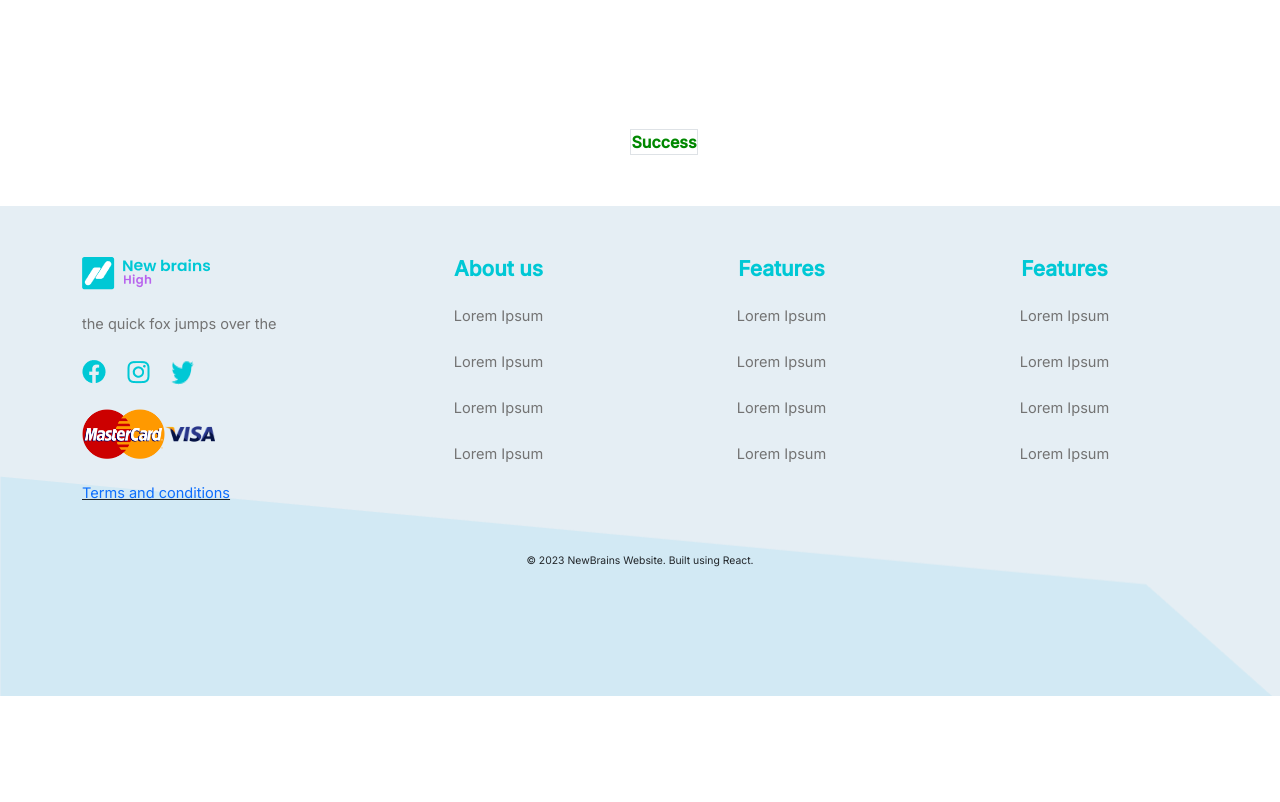
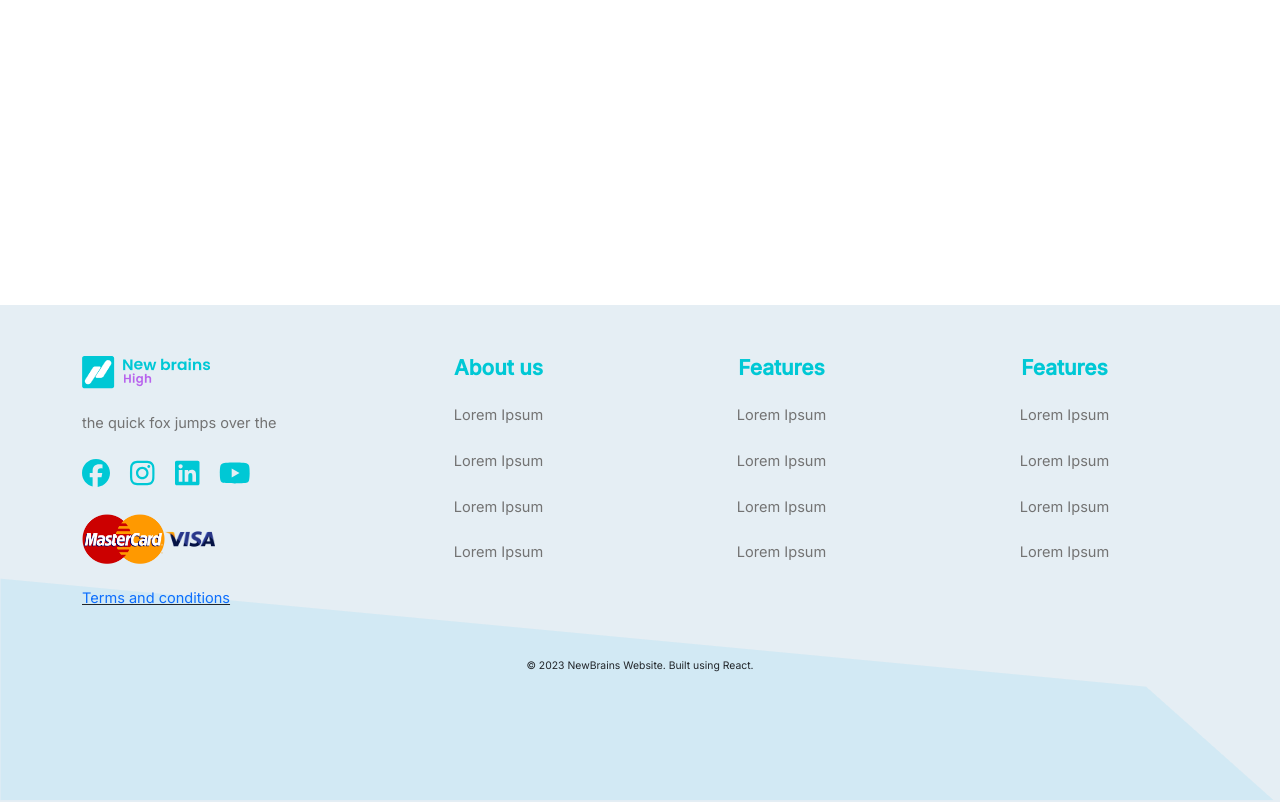
Before and after one commit to salem382/ReactJs_High_school, a React (Create React App) app: page / in a window 1280 px wide. Shown: the part 1940-2742 px from the top of the page. Before the commit the page ends 2636 px from the top, so only its background shows below. Built offline with nearby package versions, Linux system fonts and the light colour scheme; no server answers.

Commit message:
makeIcon

```diff
--- a/package.json
+++ b/package.json
@@ -4,6 +4,7 @@
   "private": true,
   "dependencies": {
     "@fortawesome/fontawesome-svg-core": "^6.2.1",
+    "@fortawesome/free-brands-svg-icons": "^6.3.0",
     "@fortawesome/free-regular-svg-icons": "^6.2.1",
     "@fortawesome/free-solid-svg-icons": "^6.2.1",
     "@fortawesome/react-fontawesome": "^0.2.0",
--- a/public/assets/locales/ar/translation.json
+++ b/public/assets/locales/ar/translation.json
@@ -101,7 +101,7 @@
   "home-info-feature-3-title": "تعلم باستمتاع",
   "home-info-feature-3-para": "Lorem ipsum dolor sit amet",
   "home-history-title": "تاريخنا",
-  "home-history-para": "Lorem ipsum dolor sit amet, consectetur dipiscing elit eius mod tempor incididunt ut labore Lorem ipsum dolor sit amet, consectetur dipiscing elit eius mod tempor incididunt ut laboreLorem ipsum dolor sit amet, consectetur dipiscing elit eius mod unt ut laboreLorem ipsum dolor sit amet, consectetur dipiscing elit eius mod unt ut laboreLorem ipsum dolor sit amet, co",
+  "home-history-para": "نحن عبارة عن منصة تعليمية تهدف إلى شرح وتبسيط جميع مناهج المدارس المختلفة بشكل كامل إلى مواد سهلة للغاية باستخدام أحدث طرق العرض والتعلم الإلكتروني. أنواع الأسئلة خاصة MCQ. يتم اختيار الأسئلة يدويًا واستخلاصها من المناهج العامة والامتحانات الأخيرة لجميع الولايات والبلد بأكمله ، وهذا سيساعد طلابنا الأحباء في الحصول على درجات ممتازة دون أي تمويل.",
   "home-conv-title-main": "لنبدأ المحادثة",
   "home-conv-title-1": "الحساب",
   "home-conv-para-1": "Contact@newbrains-eg.com",
--- a/public/assets/locales/en/translation.json
+++ b/public/assets/locales/en/translation.json
@@ -101,7 +101,7 @@
   "home-info-feature-3-title": "Enjoy learning",
   "home-info-feature-3-para": "Lorem ipsum dolor sit amet",
   "home-history-title": "Our History",
-  "home-history-para": "Lorem ipsum dolor sit amet, consectetur dipiscing elit eius mod tempor incididunt ut labore Lorem ipsum dolor sit amet, consectetur dipiscing elit eius mod tempor incididunt ut laboreLorem ipsum dolor sit amet, consectetur dipiscing elit eius mod unt ut laboreLorem ipsum dolor sit amet, consectetur dipiscing elit eius mod unt ut laboreLorem ipsum dolor sit amet, co",
+  "home-history-para": "We are an educational platform that aims to fully explain and simplify all curriculums of different schools into  very easy subjects using the newest methods of presentation and and E learning .Moreover we focus predominantly on revisions on all individual subjects, chapters and the whole curriculums with all kinds of   questions especially MCQ. Questions are hand picked and  derived from public curriculums, recent exams of all states and whole country .This will help our beloved students to obtain excellent grades without any financia",
   "home-conv-title-main": "Let’s Start a Conversation  ",
   "home-conv-title-1": "EMAIL",
   "home-conv-para-1": "Contact@newbrains-eg.com",
@@ -157,6 +157,5 @@
   "term-9": "If proven that you are involved in any hacking or electronic piracy that will hhurt our site ,your membership will be canceled immediately and you and your guardian will be sued for any damages to the full extent of the law in Egypt and or any country that you might be residing in.",
   "term-10": "You agree to use the site for your own personal educational purposes without sharing the site with others. If you do not comply with this term your membership will be terminated at once",
   "term-11": "You have read ,understood and agreed to all terms and conditions and you will agree to any modifications or additions to the terms and conditions. Failure to do so ,you will not be able to join our site.",
-  "term-12": "No refunds will be issued.",
-  "history-Head" :"history"
+  "term-12": "No refunds will be issued."
 }
--- a/src/components/general/footer/Footer.jsx
+++ b/src/components/general/footer/Footer.jsx
@@ -2,7 +2,8 @@ import { Container } from 'react-bootstrap';
 import './Footer.scss';
 import { useTranslation } from 'react-i18next';
 import { Link } from 'react-router-dom';
-
+import {faFacebook, faInstagram, faLinkedin, faYoutube} from '@fortawesome/free-brands-svg-icons';
+import { FontAwesomeIcon } from '@fortawesome/react-fontawesome';
 const Footer = () => {
   const { t } = useTranslation();
 
@@ -16,9 +17,10 @@ const Footer = () => {
             <img src='./imgs/navbar/logo.png' alt='logo' />
             <p className='logo-para'>{t('footer-logo-para')}</p>
             <div className='footer-links'>
-              <img src='./imgs/home/SocialIconsFB.png' alt='FB' />
-              <img src='./imgs/home/SocialIconsINS.png' alt='INS' />
-              <img src='./imgs/home/SocialIconsTW.png' alt='TW' />
+              <a href='https://www.facebook.com/Newbrains2023'><FontAwesomeIcon className='fs-3 icon' icon={faFacebook}/></a>
+              <a href='https://www.instagram.com/newbrains2023'><FontAwesomeIcon className='fs-3 icon' icon={faInstagram}/></a>
+              <a href='https://www.linkedin.com/in/new-brains'><FontAwesomeIcon className='fs-3 icon' icon={faLinkedin}/></a>
+              <a href='https://www.youtube.com/@newbrains2023'><FontAwesomeIcon className='fs-3 icon' icon={faYoutube}/></a>
             </div>
             <div className='footer-payments'>
               <img src={require('../../../assets/imgs/footer/MasterCard.png')} alt='Master Card' />
--- a/src/components/general/footer/Footer.scss
+++ b/src/components/general/footer/Footer.scss
@@ -22,6 +22,9 @@
     display: flex;
     gap: 20px;
     cursor: pointer;
+    .icon {
+      color: #00c8d5;
+    }
   }
   .footer-payments {
     display: flex;
--- a/src/components/homeComponents/startConversition/StartConversion.jsx
+++ b/src/components/homeComponents/startConversition/StartConversion.jsx
@@ -144,7 +144,6 @@ const StartConversion = () => {
             </button>
           </form>
         </div>
-        {<p className='fw-bold  border ms-5 d-block' style={{color:"#080"}}>Success</p>}
       </div>
     </Container>
   );
```
Also changed, not shown: 1 other file (tests, documents, lock files or other folders).
